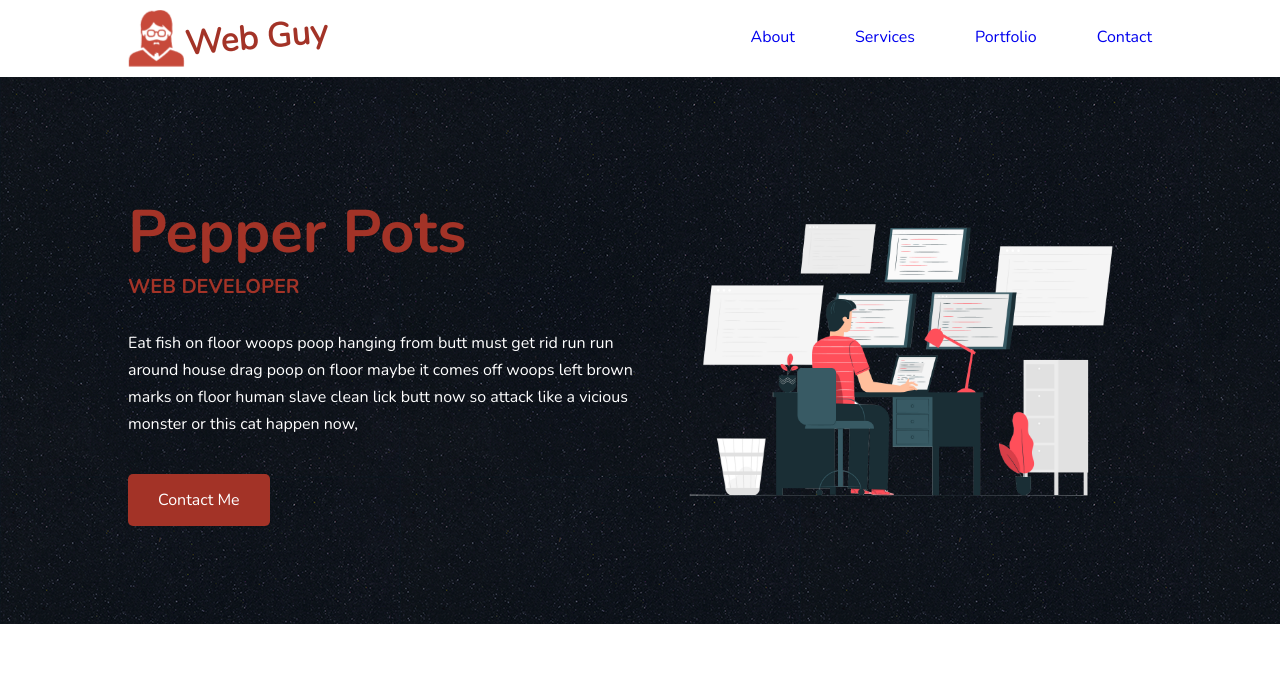
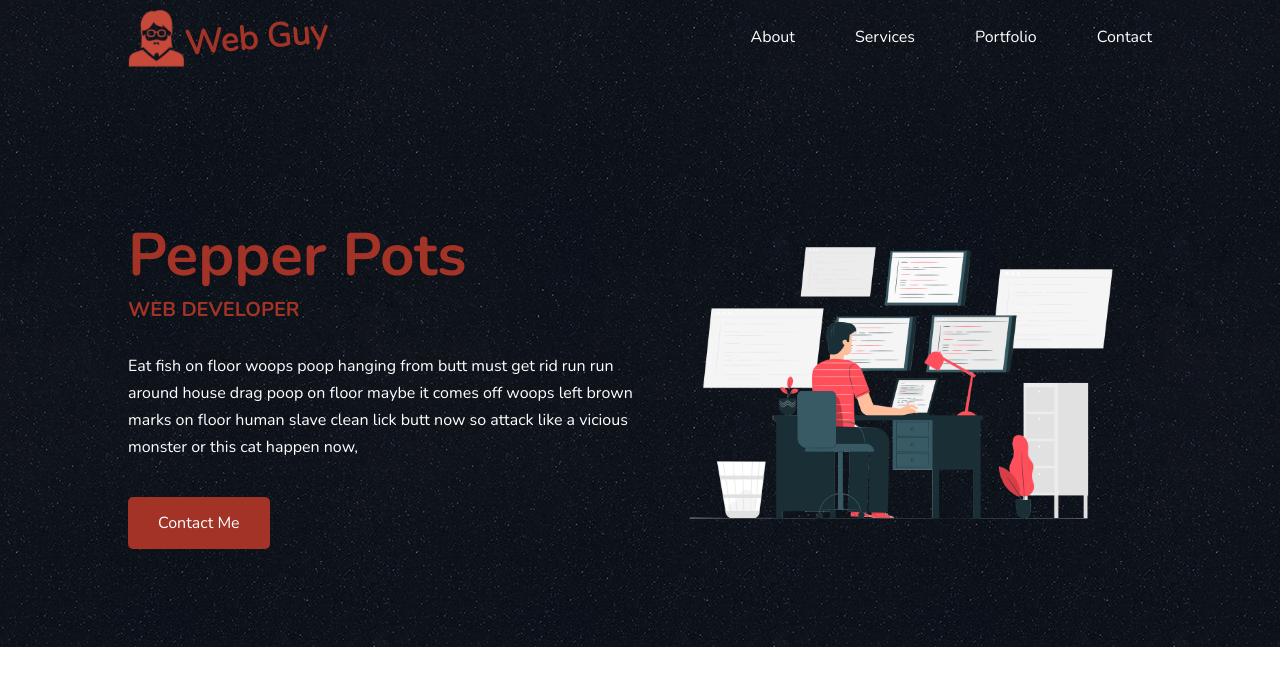
Before and after one commit to bongbonnggg/bongbonnggg.github.io, a plain HTML site: page index.html in a window 1280 px wide. Drawn offline with nearby package versions, Linux system fonts and the light colour scheme.

Commit message:
Update style.css

```diff
--- a/style.css
+++ b/style.css
@@ -43,11 +43,19 @@ header ul {
 header ul li {
   margin-left: 60px;
 }
+header ul li a {
+  color: #fff;
+}
+
+/* MAIN */
+main {
+  margin-top: -77px;
+}
 
 /* BANNER */
 #banner {
   background: url(/images/banner-bg.jpg);
-  padding: 100px 0;
+  padding: 200px 0 100px;
 }
 #banner .wrapper {
   display: flex;
@@ -71,6 +79,7 @@ header ul li {
   line-height: 1.7;
   padding-top: 30px;
   padding-bottom: 50px;
+  font-weight: 300;
 }
 #banner .content a {
   color: #fff;
```
